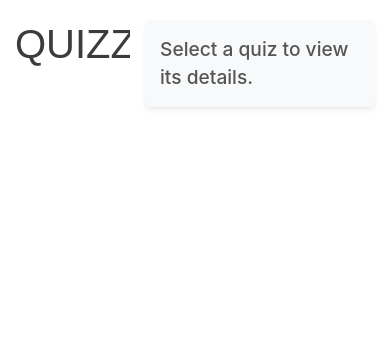
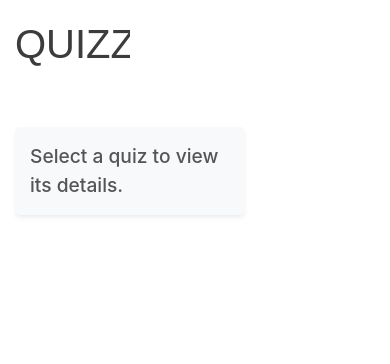
Before and after one commit to HarkaranK/AgileDevelopment_Group6_2023, a Python web app: template myapp/templates/quizzes.html in a window 390 px wide. Shown: the part 70-434 px from the top of the page. Run offline with Jinja, Linux system fonts and the light colour scheme; the template is opened without the code that fills it, so the values that code supplies are empty; some libraries are stand-ins or nearby versions.

Commit message:
quizzes.html responsive design

```diff
--- a/myapp/static/quiz.css
+++ b/myapp/static/quiz.css
@@ -278,4 +278,9 @@ body {
   .nav-links ul {
     padding: 30px;
   }
+
+  .row {
+    display: grid;
+    grid-template-columns: 1fr;
+  }
 }
--- a/myapp/templates/quizzes.html
+++ b/myapp/templates/quizzes.html
@@ -2,6 +2,7 @@
 <html lang="en">
 
 <head>
+    <meta name="viewport" content="width=device-width, initial-scale=1.0">
     <title>Quizzes</title>
     <link href="https://stackpath.bootstrapcdn.com/bootstrap/4.5.2/css/bootstrap.min.css" rel="stylesheet">
     <link rel="stylesheet" href="{{ url_for('static', filename='quiz.css') }}">
```
